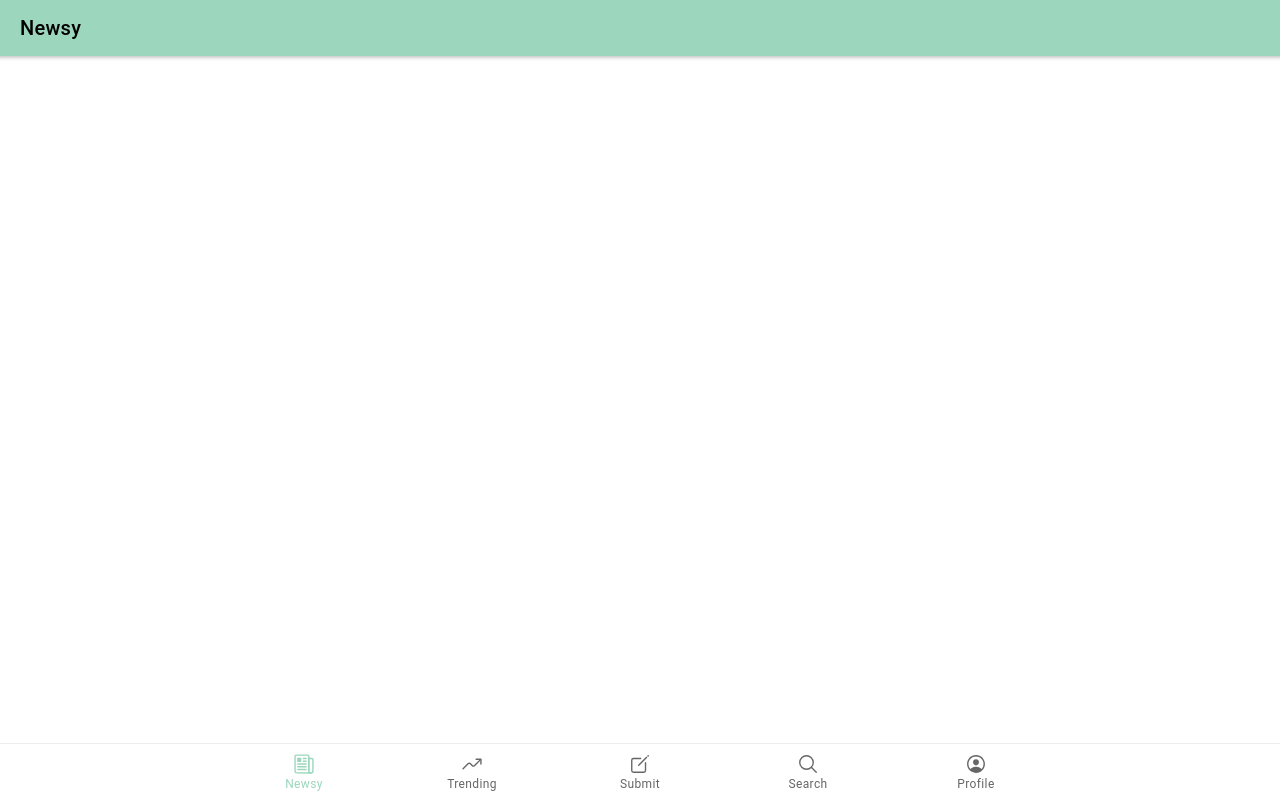
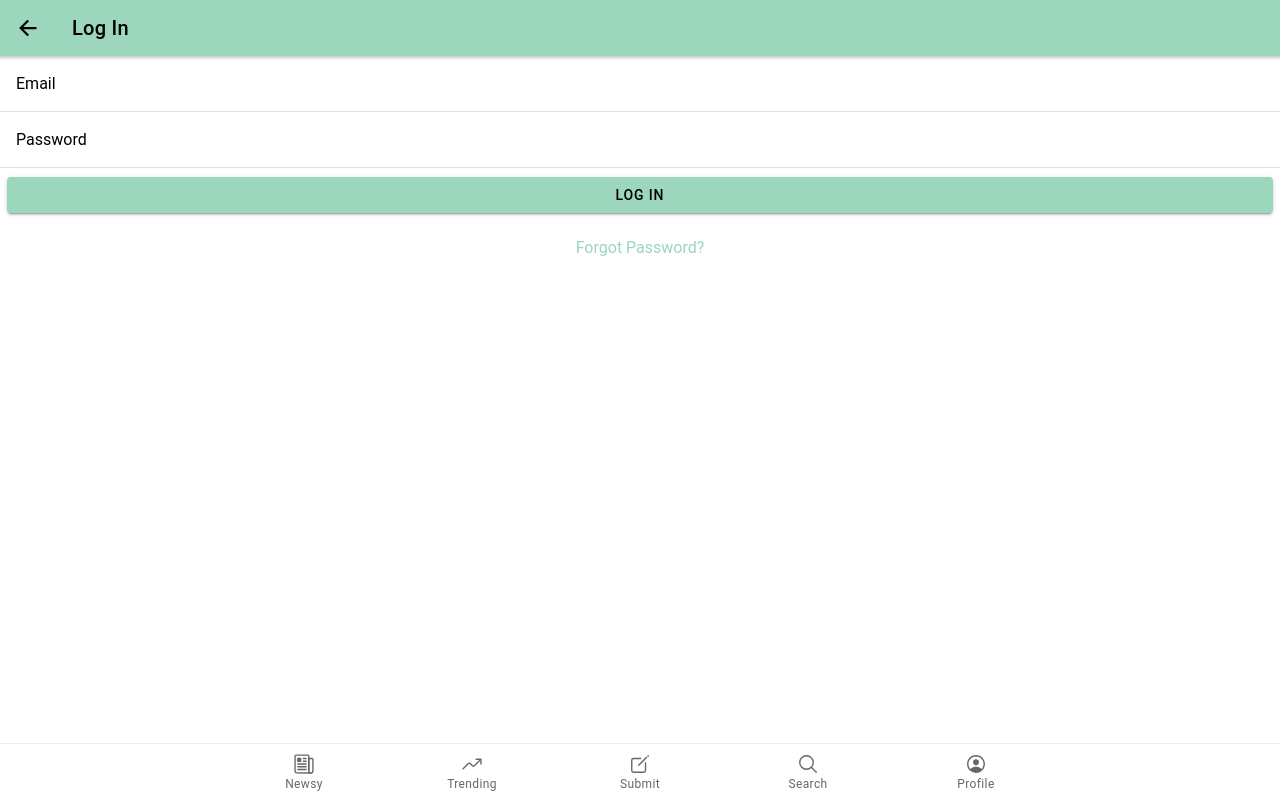
Before and after one commit to hawelkam/newsy, a React (Create React App) app: page /login in a window 1280 px wide. Before the commit this address led to /news. Built offline with nearby package versions, Linux system fonts and the light colour scheme.

Commit message:
Auth screens added

```diff
--- a/src/App.js
+++ b/src/App.js
@@ -10,6 +10,10 @@
 import Search from "./pages/Tabs/Search"
 import Submit from "./pages/Tabs/Submit"
 import Profile from "./pages/Tabs/Profile"
+import EditProfile from "./pages/Auth/EditProfile"
+import Forgot from "./pages/Auth/Forgot"
+import Login from "./pages/Auth/Login"
+import Signup from "./pages/Auth/Signup"
 
 
 /* Core CSS required for Ionic components to work properly */
@@ -42,6 +46,10 @@
           <Route exact path="/submit" component={Submit}></Route>
           <Route exact path="/search" component={Search}></Route>
           <Route exact path="/profile" component={Profile}></Route>
+          <Route exact path="/edit-profile" component={EditProfile}></Route>
+          <Route exact path="/register" component={Signup}></Route>
+          <Route exact path="/login" component={Login}></Route>
+          <Route exact path="/forgot" component={Forgot}></Route>
           <Route component={() =><Redirect to="/news" />} />
         </IonRouterOutlet>
         <IonTabBar slot="bottom">
--- /dev/null
+++ b/src/components/Header/NavHeader.js
@@ -0,0 +1,17 @@
+import React from 'react'
+import { IonHeader, IonToolbar, IonButtons, IonBackButton, IonTitle } from '@ionic/react'
+
+const NavHeader = ({title}) => {
+    return (
+        <IonHeader>
+            <IonToolbar color="primary">
+                <IonButtons slot="start">
+                    <IonBackButton defaultHref="/" />
+                </IonButtons>
+                <IonTitle>{title}</IonTitle>
+            </IonToolbar>
+        </IonHeader>
+    )
+}
+
+export default NavHeader
--- /dev/null
+++ b/src/pages/Auth/Forgot.js
@@ -0,0 +1,26 @@
+import React from 'react'
+import { IonPage, IonContent, IonItem, IonLabel, IonInput, IonRow, IonCol, IonButton, IonRouterLink } from '@ionic/react'
+import NavHeader from '../../components/Header/NavHeader'
+
+const Forgot = () => {
+    return (
+        <IonPage>
+            <NavHeader title="Password Reset" />
+            <IonContent>
+                <IonItem lines="null">
+                    <IonLabel position="floating">Email</IonLabel>
+                    <IonInput name="email" type="text" required></IonInput>
+                </IonItem>
+                <IonRow>
+                    <IonCol>
+                        <IonButton type="submit" color="primary" expand="block">
+                            Get Reset Link
+                        </IonButton>
+                    </IonCol>
+                </IonRow>
+            </IonContent>
+        </IonPage>
+    )
+}
+
+export default Forgot
--- /dev/null
+++ b/src/pages/Auth/Login.js
@@ -0,0 +1,37 @@
+import React from 'react'
+import { IonPage, IonContent, IonItem, IonLabel, IonInput, IonRow, IonCol, IonButton, IonRouterLink } from '@ionic/react'
+import NavHeader from '../../components/Header/NavHeader'
+
+const Login = () => {
+    return (
+        <IonPage>
+            <NavHeader title="Log In" />
+            <IonContent>
+                <IonItem lines="null">
+                    <IonLabel position="floating">Email</IonLabel>
+                    <IonInput name="email" type="text" required></IonInput>
+                </IonItem>
+                <IonItem lines="null">
+                    <IonLabel position="floating">Password</IonLabel>
+                    <IonInput name="password" type="password" required></IonInput>
+                </IonItem>
+                <IonRow>
+                    <IonCol>
+                        <IonButton type="submit" color="primary" expand="block">
+                            Log In
+                        </IonButton>
+                    </IonCol>
+                </IonRow>
+                <IonRow>
+                    <IonCol class="ion-text-center ion-padding-vertical">
+                        <IonRouterLink routerLink={'/forgot'}>
+                            Forgot Password?
+                        </IonRouterLink>
+                    </IonCol>
+                </IonRow>
+            </IonContent>
+        </IonPage>
+    )
+}
+
+export default Login
--- /dev/null
+++ b/src/pages/Auth/Signup.js
@@ -0,0 +1,34 @@
+import React from 'react'
+import { IonPage, IonContent, IonItem, IonLabel, IonInput, IonRow, IonCol, IonButton } from '@ionic/react'
+import NavHeader from '../../components/Header/NavHeader'
+
+const Signup = () => {
+    return (
+        <IonPage>
+            <NavHeader title="Sign Up" />
+            <IonContent>
+                <IonItem lines="null">
+                    <IonLabel position="floating">Username</IonLabel>
+                    <IonInput name="name" type="text" required></IonInput>
+                </IonItem>
+                <IonItem lines="null">
+                    <IonLabel position="floating">Email</IonLabel>
+                    <IonInput name="email" type="text" required></IonInput>
+                </IonItem>
+                <IonItem lines="null">
+                    <IonLabel position="floating">Password</IonLabel>
+                    <IonInput name="password" type="password" required></IonInput>
+                </IonItem>
+                <IonRow>
+                    <IonCol>
+                        <IonButton type="submit" color="primary" expand="block">
+                            Sign Up
+                        </IonButton>
+                    </IonCol>
+                </IonRow>
+            </IonContent>
+        </IonPage>
+    )
+}
+
+export default Signup
```
Also changed, not shown: src/pages/Auth/EditProfile.js (added).
